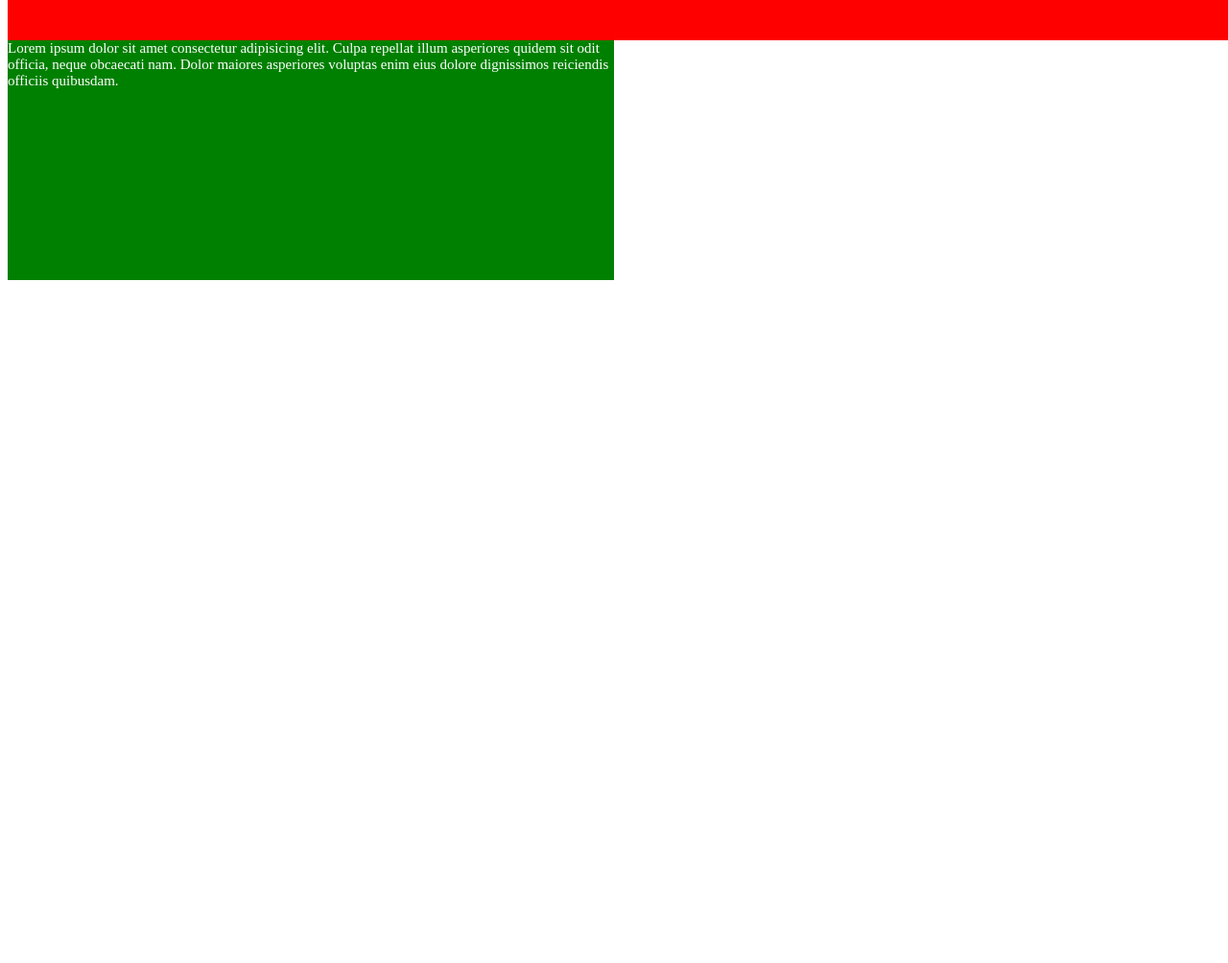
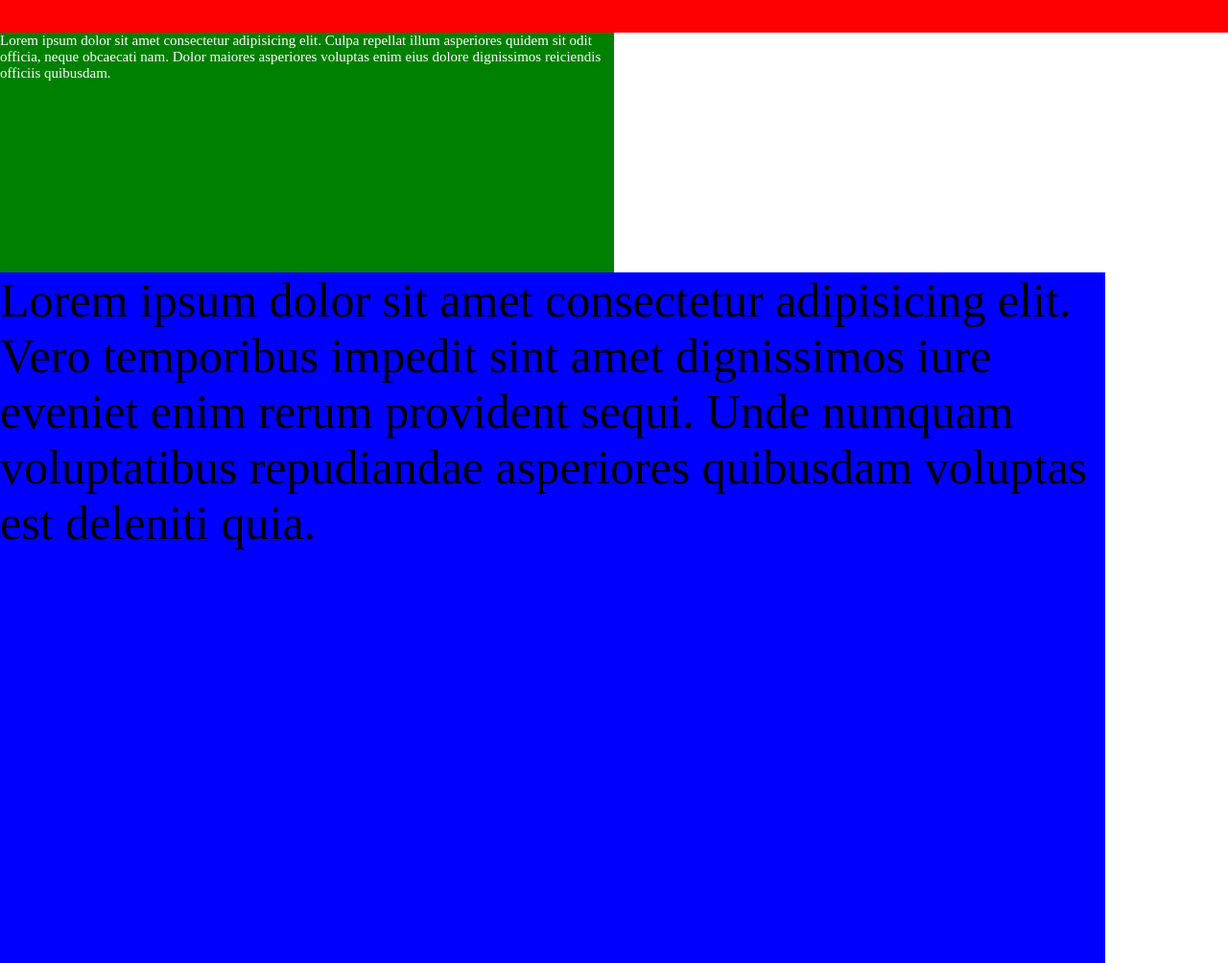
Before and after one commit to anthnyM/2css, a plain HTML site: page index.html in a window 1280 px wide. Shown: the part 766-1770 px from the top of the page at 96% size. Before the commit the page ends 1066 px from the top, so only its background shows below. Drawn offline with Linux system fonts and the light colour scheme.

Commit message:
change body margin

```diff
--- a/index.html
+++ b/index.html
@@ -13,5 +13,8 @@
     <div class="forma2">
         Lorem ipsum dolor sit amet consectetur adipisicing elit. Culpa repellat illum asperiores quidem sit odit officia, neque obcaecati nam. Dolor maiores asperiores voluptas enim eius dolore dignissimos reiciendis officiis quibusdam.
     </div>
+    <div class="forma3">
+        Lorem ipsum dolor sit amet consectetur adipisicing elit. Vero temporibus impedit sint amet dignissimos iure eveniet enim rerum provident sequi. Unde numquam voluptatibus repudiandae asperiores quibusdam voluptas est deleniti quia.
+    </div>
 </body>
 </html>
--- a/styles.css
+++ b/styles.css
@@ -1,5 +1,9 @@
 html{
     font-size: 5px;
+}
+
+body{
+    margin: 0px;
 }
 
 .forma1{
@@ -17,3 +21,9 @@ html{
     height: 250px;
     color: white;
 }
+.forma3{
+    background-color: blue;
+    width: 90vw;
+    height: 90vh;
+    font-size: 10rem;
+}
```
